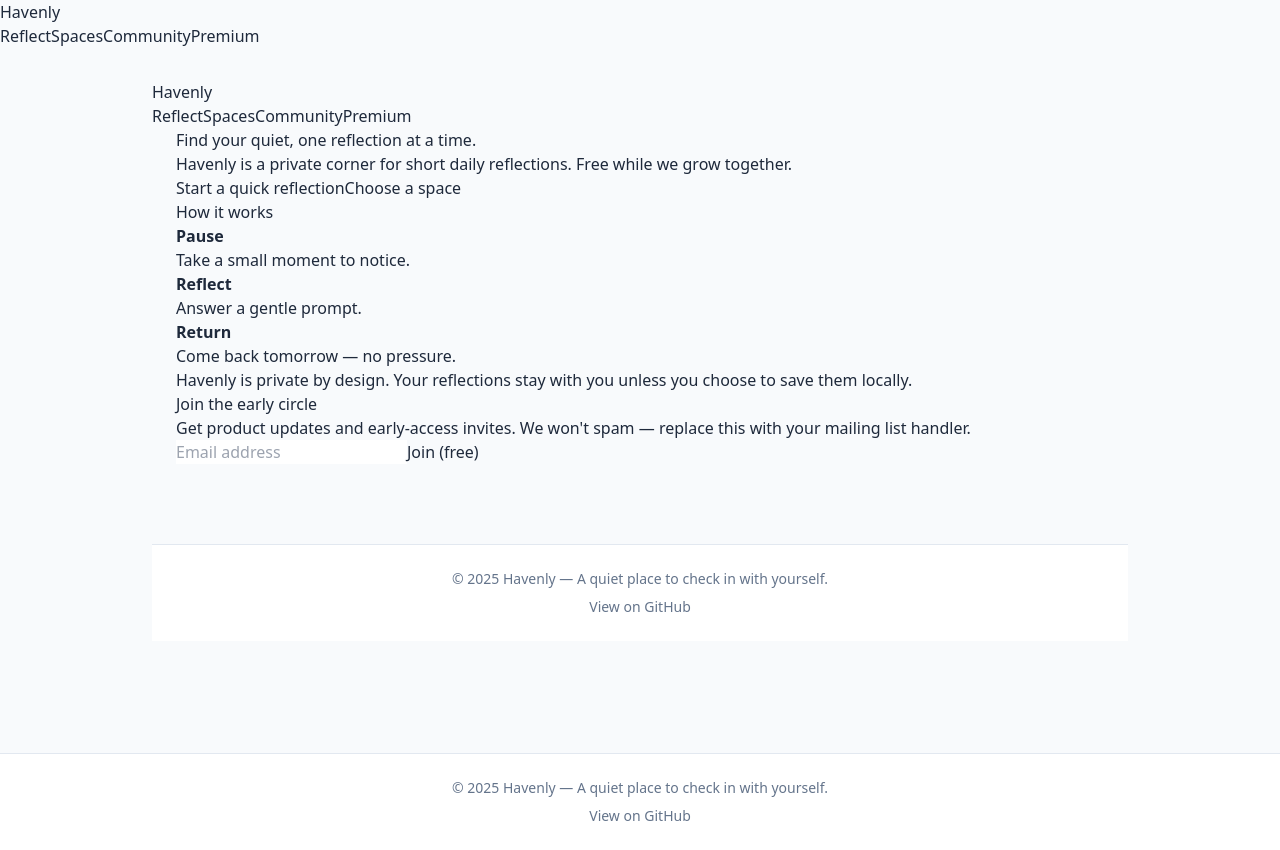
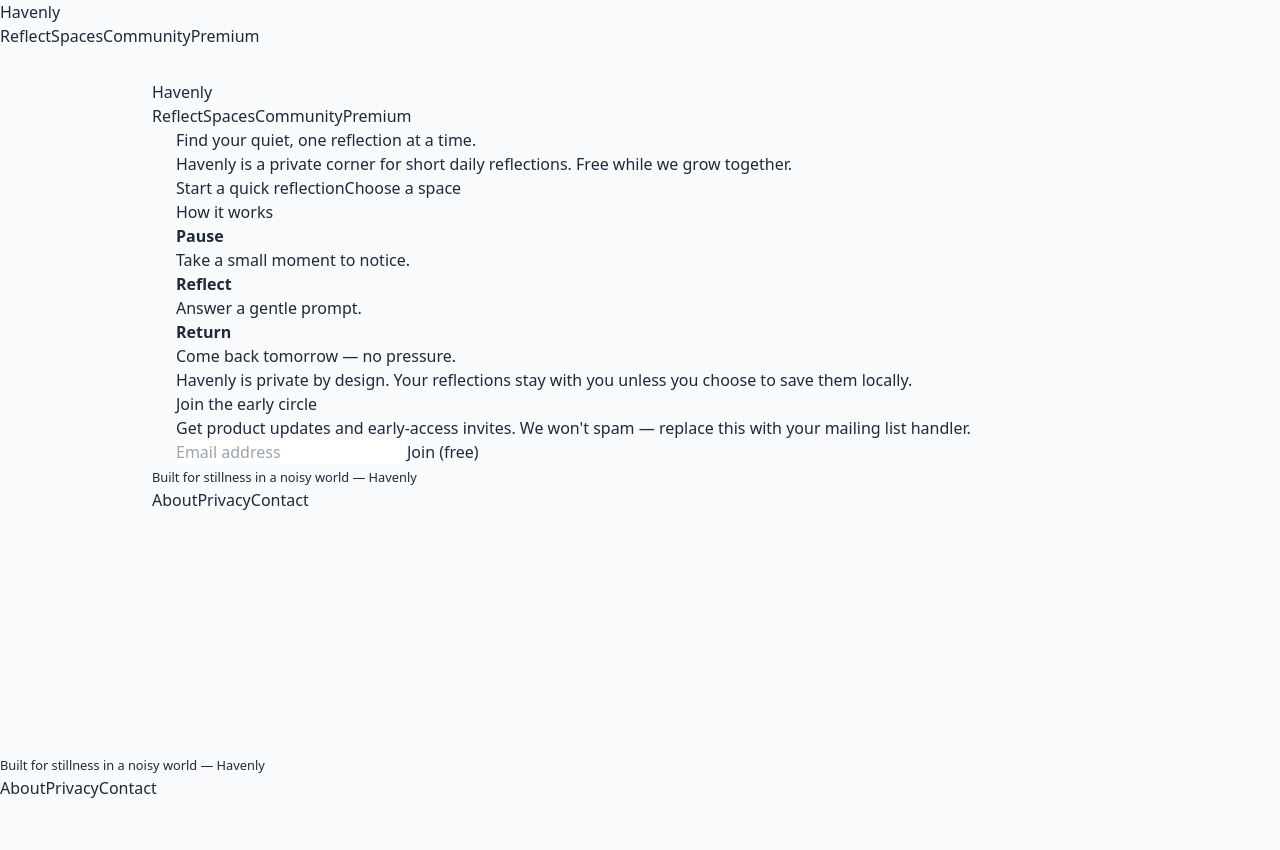
Before and after one commit to Khrboshi/havenly, a Next.js app: page / in a window 1280 px wide. After the commit the page ends 800 px from the top, so only its background shows below. Built offline with nearby package versions, Linux system fonts and the light colour scheme.

Commit message:
Update Footer.js

```diff
--- a/components/Footer.js
+++ b/components/Footer.js
@@ -1,19 +1,14 @@
-export default function Footer() {
+export default function Footer(){
   return (
-    <footer className="bg-white border-t border-slate-200 py-6 mt-20">
-      <div className="container text-center text-slate-500 text-sm space-y-2">
-        <p>© {new Date().getFullYear()} Havenly — A quiet place to check in with yourself.</p>
-        <p>
-          <a
-            href="https://github.com/Khrboshi/havenly"
-            target="_blank"
-            rel="noopener noreferrer"
-            className="hover:text-blue-600 transition"
-          >
-            View on GitHub
-          </a>
-        </p>
+    <footer className="site-footer">
+      <div className="inner">
+        <small>Built for stillness in a noisy world — Havenly</small>
+        <div className="links">
+          <a href="/about">About</a>
+          <a href="/privacy">Privacy</a>
+          <a href="/contact">Contact</a>
+        </div>
       </div>
     </footer>
-  );
+  )
 }
```
